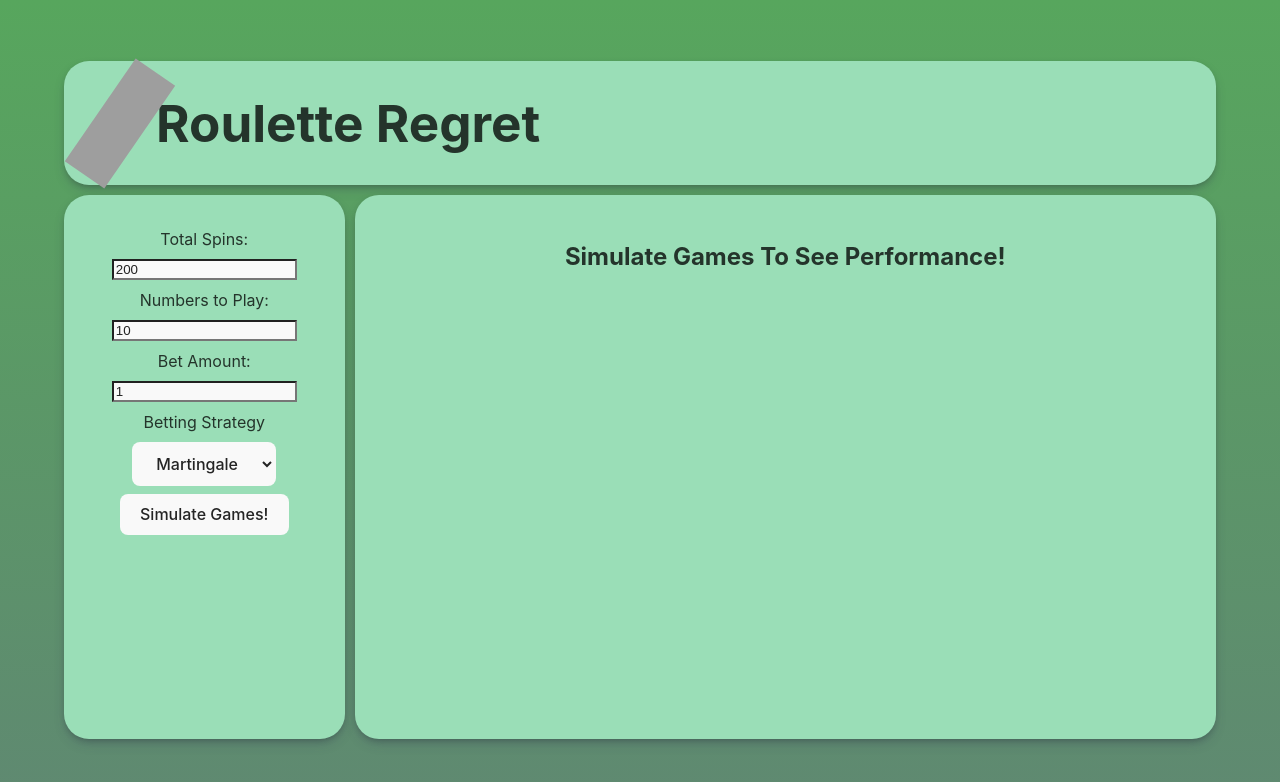
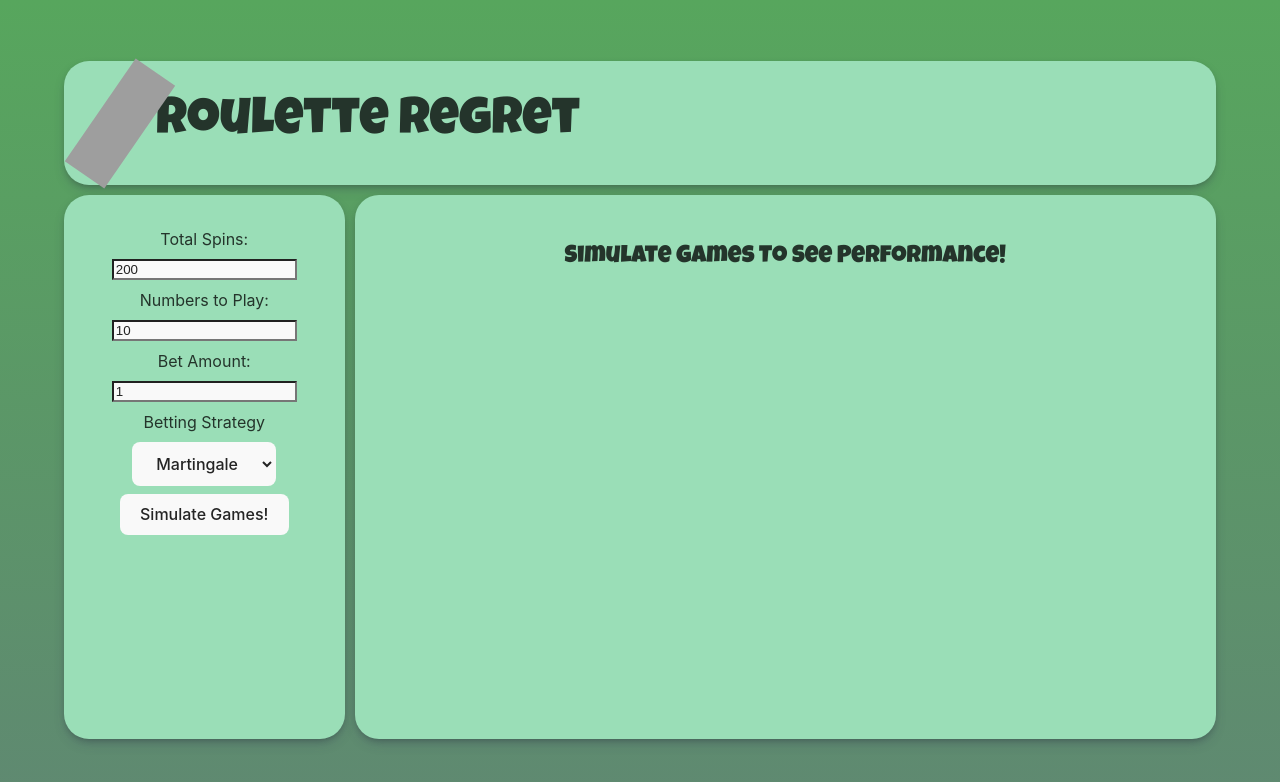
Before and after one commit to Lmasniuk/roulette-regret, a React (Vite) app: page / in a window 1280 px wide. Shown: the top 782 px of the page. Built offline with nearby package versions, Linux system fonts and the light colour scheme; grey boxes are pictures that could not be loaded.

Commit message:
Add custom font

```diff
--- a/index.html
+++ b/index.html
@@ -1,13 +1,19 @@
 <!doctype html>
 <html lang="en">
+
 <head>
   <meta charset="UTF-8" />
   <link rel="icon" type="image/svg+xml" href="/icons8-roulette-32.png" />
+  <link rel="preconnect" href="https://fonts.googleapis.com">
+  <link rel="preconnect" href="https://fonts.gstatic.com" crossorigin>
+  <link href="https://fonts.googleapis.com/css2?family=Luckiest+Guy&display=swap" rel="stylesheet">
   <meta name="viewport" content="width=device-width, initial-scale=1.0" />
   <title>Roulette Regret</title>
 </head>
+
 <body>
   <div id="root"></div>
   <script type="module" src="/src/main.jsx"></script>
 </body>
+
 </html>
--- a/src/components/GamesOutcome/GamesOutcome.scss
+++ b/src/components/GamesOutcome/GamesOutcome.scss
@@ -12,6 +12,7 @@
     grid-column: 1 /13;
     grid-row: 3;
     min-height: 330px;
+    font-family: "Luckiest Guy", cursive;
 
     @media (min-width: 640px) {
         grid-column: 4 /13;
--- a/src/components/Header/Header.scss
+++ b/src/components/Header/Header.scss
@@ -2,6 +2,7 @@
     from {
         transform: rotate(0deg);
     }
+
     to {
         transform: rotate(360deg);
     }
@@ -18,6 +19,9 @@
     color: #24342b;
     box-shadow: rgba(50, 50, 93, 0.25) 0px 6px 12px -2px,
         rgba(0, 0, 0, 0.3) 0px 3px 7px -3px;
+    font-family: "Luckiest Guy", cursive;
+    font-weight: 400;
+    font-style: normal;
 }
 
 .roulette-wheel {
```
Also changed, not shown: src/pages/Home.jsx (+0 -9 lines). Lines whose indentation alone changed are shown as unchanged.
